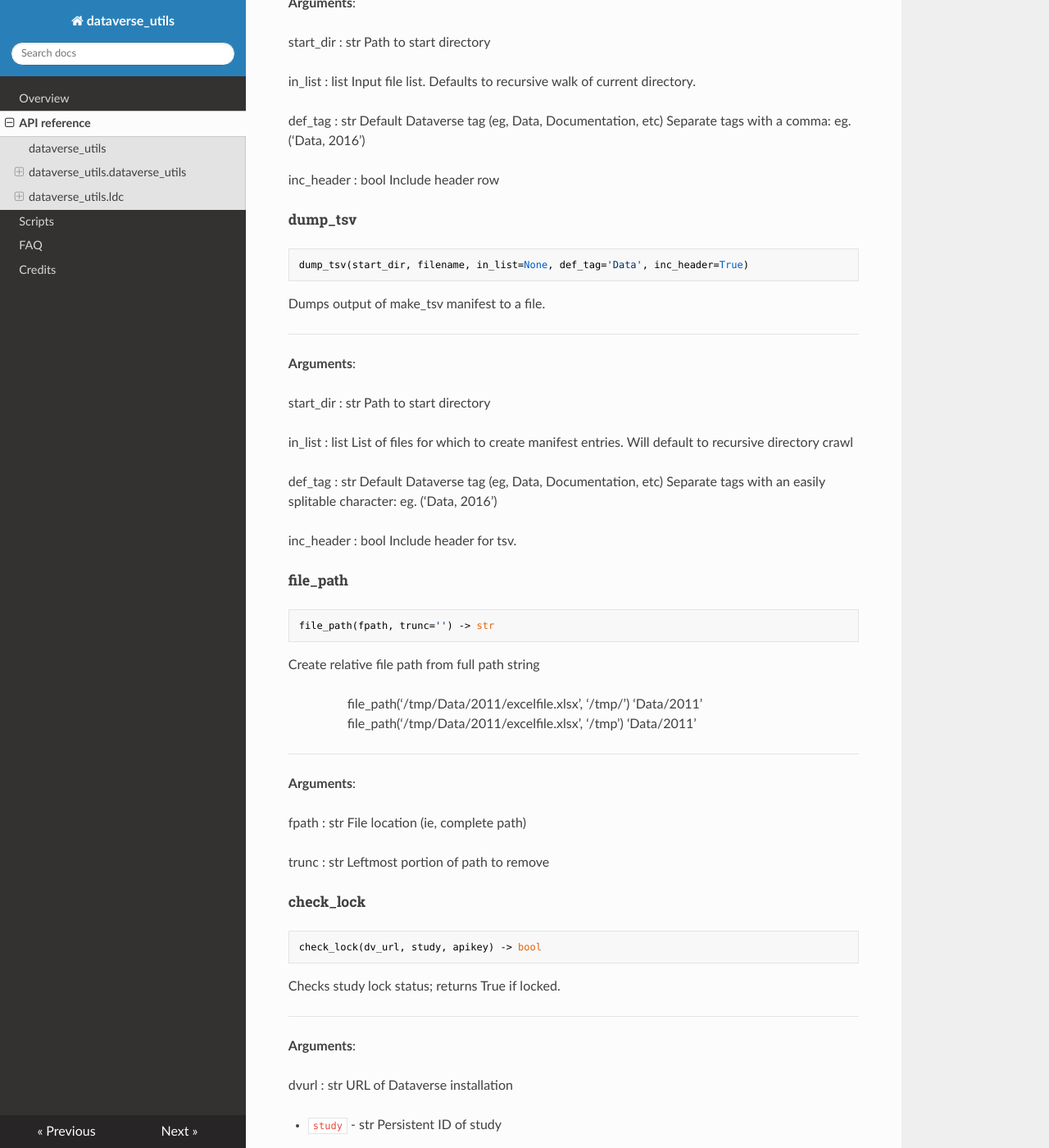
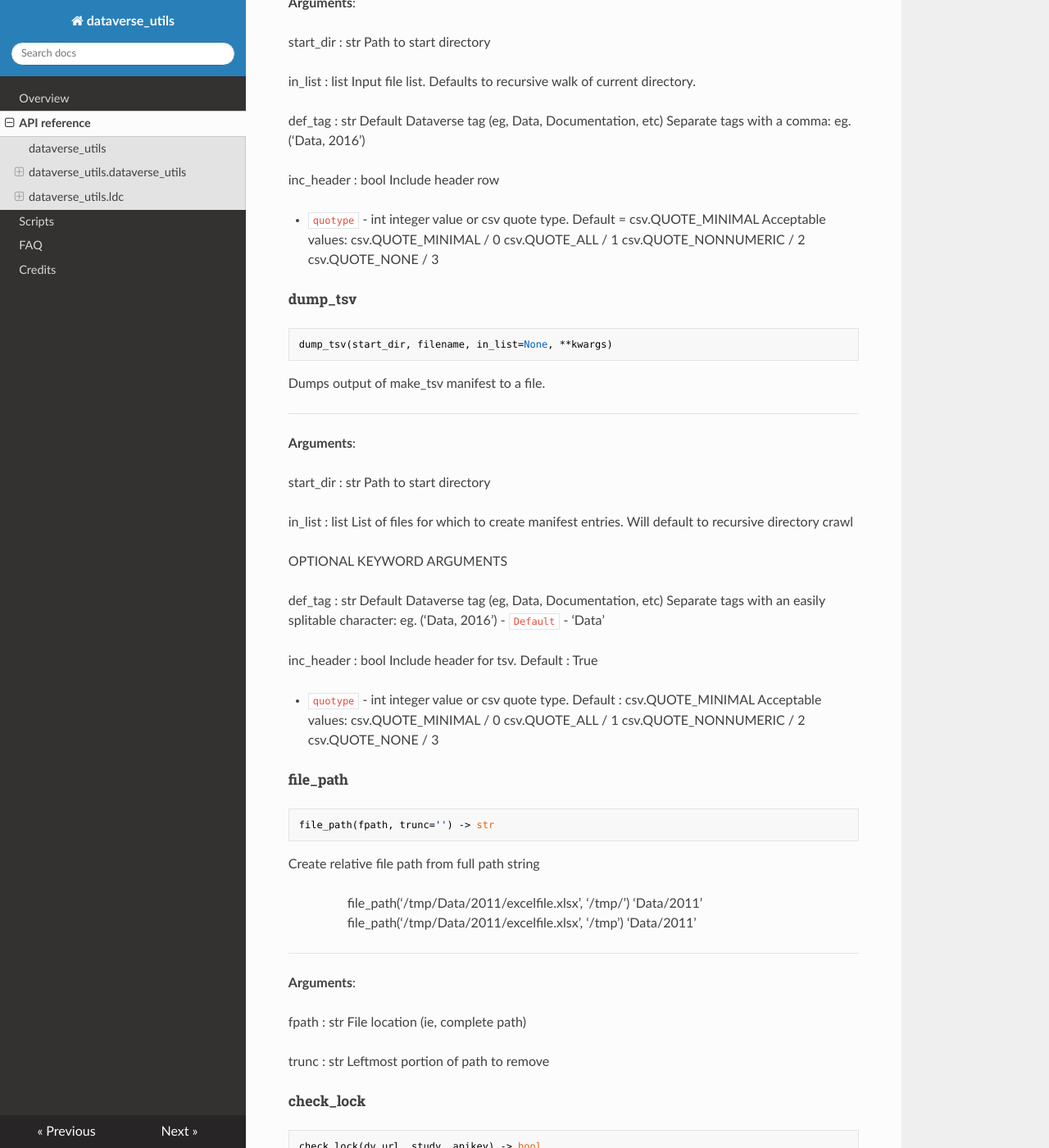
Before and after one commit to ubc-library-rc/dataverse_utils, an MkDocs documentation site: the page built from docs/api_ref.md, in a window 1280 px wide and 1400 px high, scrolled down 956 px. Shown: the whole window at 82% size. Built offline with MkDocs 1.6.1, drawn with Linux system fonts in a browser that asks for light colours; nearby versions of some CDN libraries; some of the changed text lies outside the part shown.

Commit message:
Updated documentation

````diff
--- a/docs/api_ref.md
+++ b/docs/api_ref.md
@@ -38,7 +38,7 @@ Raised on md5 mismatch
 ##### make\_tsv
 
 ```python
-make_tsv(start_dir, in_list=None, def_tag='Data', inc_header=True) -> str
+make_tsv(start_dir, in_list=None, def_tag='Data', inc_header=True, quotype=csv.QUOTE_MINIMAL) -> str
 ```
 
 Recurses the tree for files and produces tsv output with
@@ -67,12 +67,21 @@ Returns tsv as string.
   inc_header : bool
   Include header row
 
+- `quotype` - int
+  integer value or csv quote type.
+  Default = csv.QUOTE_MINIMAL
+  Acceptable values:
+  csv.QUOTE_MINIMAL / 0
+  csv.QUOTE_ALL / 1
+  csv.QUOTE_NONNUMERIC / 2
+  csv.QUOTE_NONE / 3
+
 <a name="dataverse_utils.dataverse_utils.dump_tsv"></a>
 
 ##### dump\_tsv
 
 ```python
-dump_tsv(start_dir, filename, in_list=None, def_tag='Data', inc_header=True)
+dump_tsv(start_dir, filename, in_list=None, **kwargs)
 ```
 
 Dumps output of make_tsv manifest to a file.
@@ -89,13 +98,26 @@ Dumps output of make_tsv manifest to a file.
   List of files for which to create manifest entries. Will
   default to recursive directory crawl
 
+  OPTIONAL KEYWORD ARGUMENTS
+
   def_tag : str
   Default Dataverse tag (eg, Data, Documentation, etc)
   Separate tags with an easily splitable character:
   eg. ('Data, 2016')
+- `Default` - 'Data'
 
   inc_header : bool
   Include header for tsv.
+  Default : True
+
+- `quotype` - int
+  integer value or csv quote type.
+  Default : csv.QUOTE_MINIMAL
+  Acceptable values:
+  csv.QUOTE_MINIMAL / 0
+  csv.QUOTE_ALL / 1
+  csv.QUOTE_NONNUMERIC / 2
+  csv.QUOTE_NONE / 3
 
 <a name="dataverse_utils.dataverse_utils.file_path"></a>
 
````
Also changed, not shown: docs/scripts.md (+4 -1 lines).
